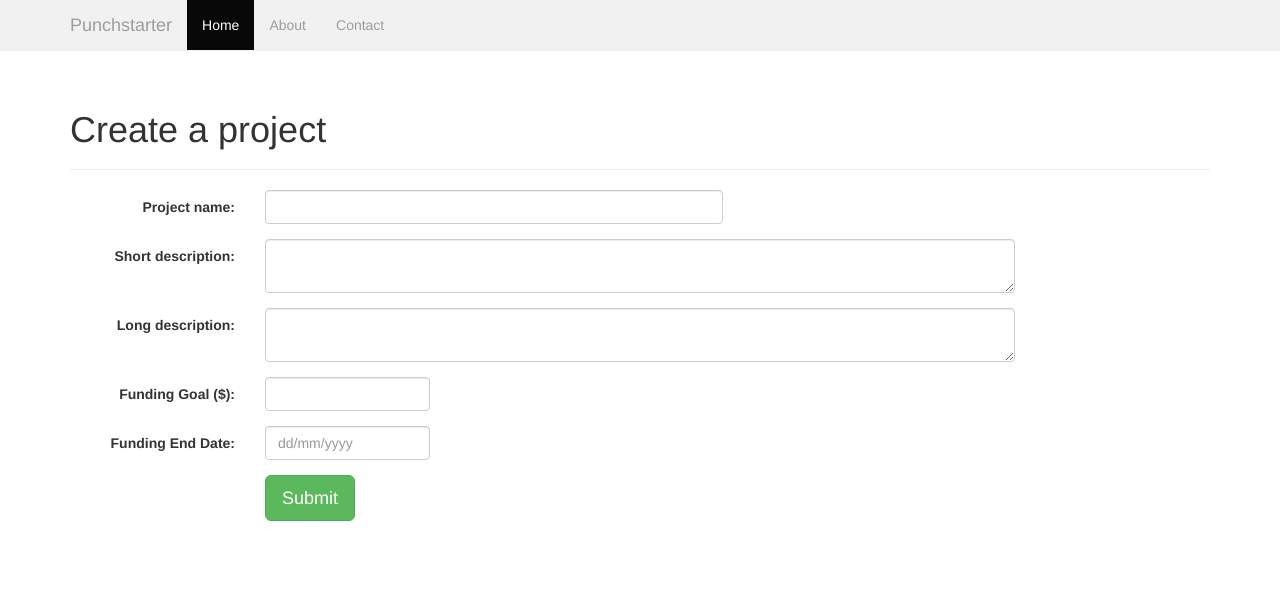
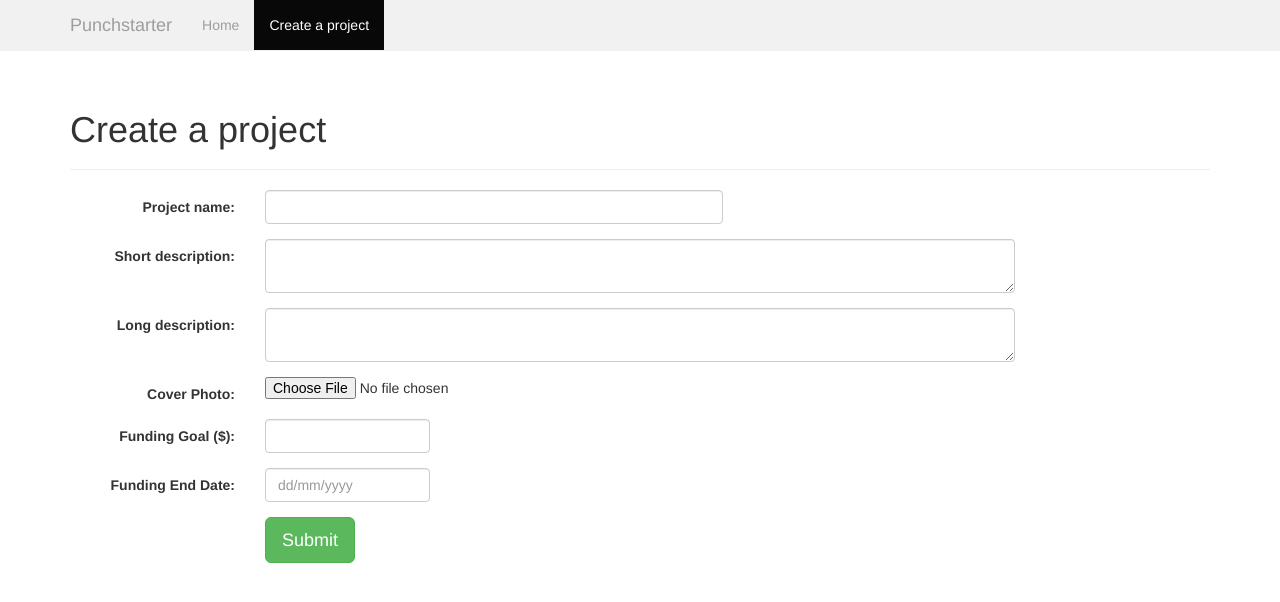
Before and after one commit to kaiocesar/punchstarter, a Flask app: page /projects/create/ in a window 1280 px wide. Shown: the top 602 px of the page. Run offline with Flask 2, Linux system fonts and the light colour scheme; some libraries are stand-ins or nearby versions.

Commit message:
refactor layout base

```diff
--- a/punchstarter/templates/layout.html
+++ b/punchstarter/templates/base.html
@@ -32,9 +32,8 @@
         </div>
         <div id="navbar" class="collapse navbar-collapse">
           <ul class="nav navbar-nav">
-            <li class="active"><a href="#">Home</a></li>
-            <li><a href="#about">About</a></li>
-            <li><a href="#contact">Contact</a></li>
+            <li {% if active_page == 'index' %} class="active" {% endif%} ><a href="/">Home</a></li>
+            <li {% if active_page == 'create_project' %} class="active" {% endif%} ><a href="/projects/create">Create a project</a></li>
           </ul>
         </div><!--/.nav-collapse -->
       </div>
--- a/punchstarter/templates/index.html
+++ b/punchstarter/templates/index.html
@@ -1,4 +1,5 @@
-{% extends 'layout.html' %}
+{% extends 'base.html' %}
+{% set active_page = 'index' %}
 {% block content %}
 	<h1>Home page</h1>
 {% endblock %}
--- a/punchstarter/templates/projects/create.html
+++ b/punchstarter/templates/projects/create.html
@@ -1,4 +1,5 @@
-{% extends 'layout.html' %}
+{% extends 'base.html' %}
+{% set active_page = 'create_project' %}
 {% block content %}
 	<div class="page-header">
 		<h1>Create a project</h1>
@@ -24,6 +25,14 @@
 				<textarea class="form-control" name="long_description" row="5"></textarea>
 			</div>
 		</div>
+
+		<div class="form-group">
+			<label class="col-sm-2 control-label">Cover Photo:</label>
+			<div class="col-sm-2">
+				<input class="" name="photo" type="file" />
+			</div>
+		</div>
+
 		<div class="form-group">
 			<label class="col-sm-2 control-label">Funding Goal ($):</label>
 			<div class="col-sm-2">
```
